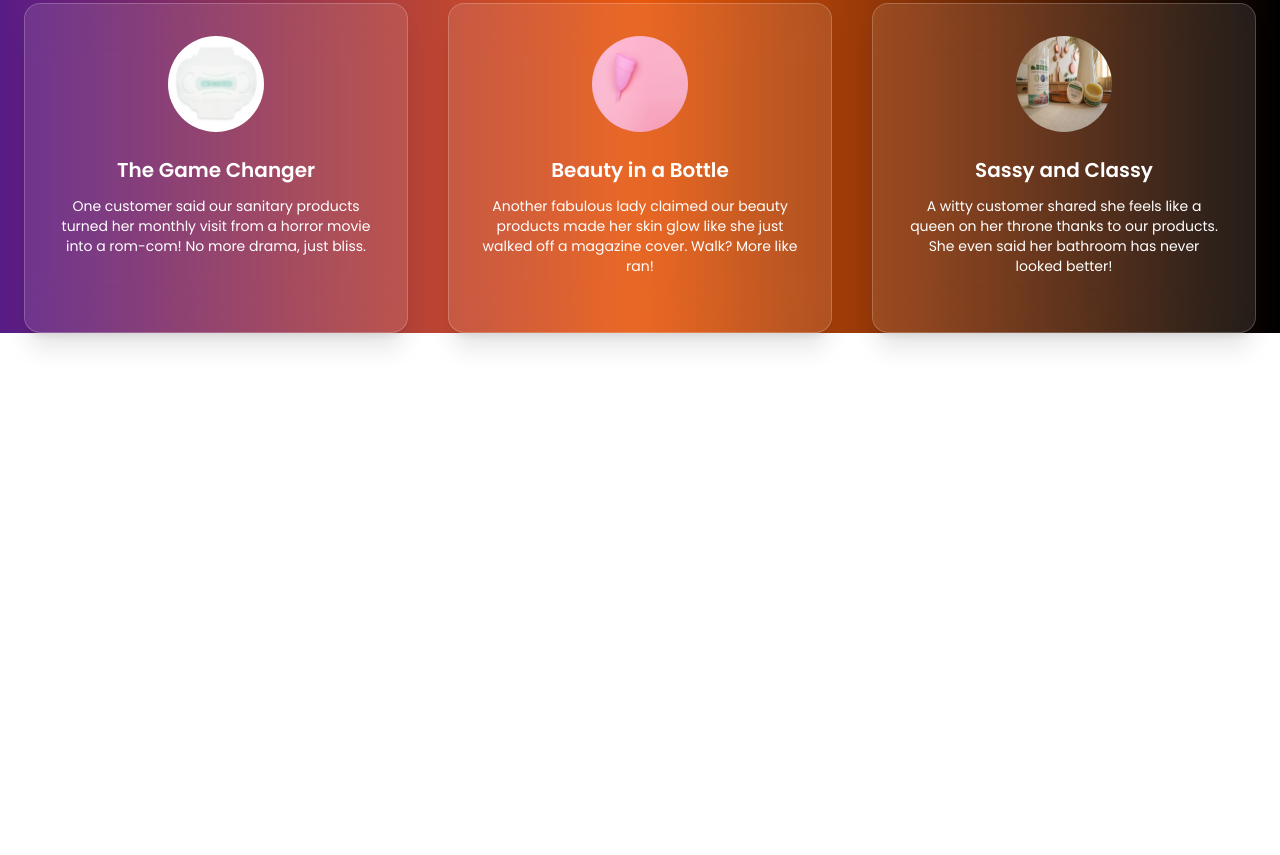
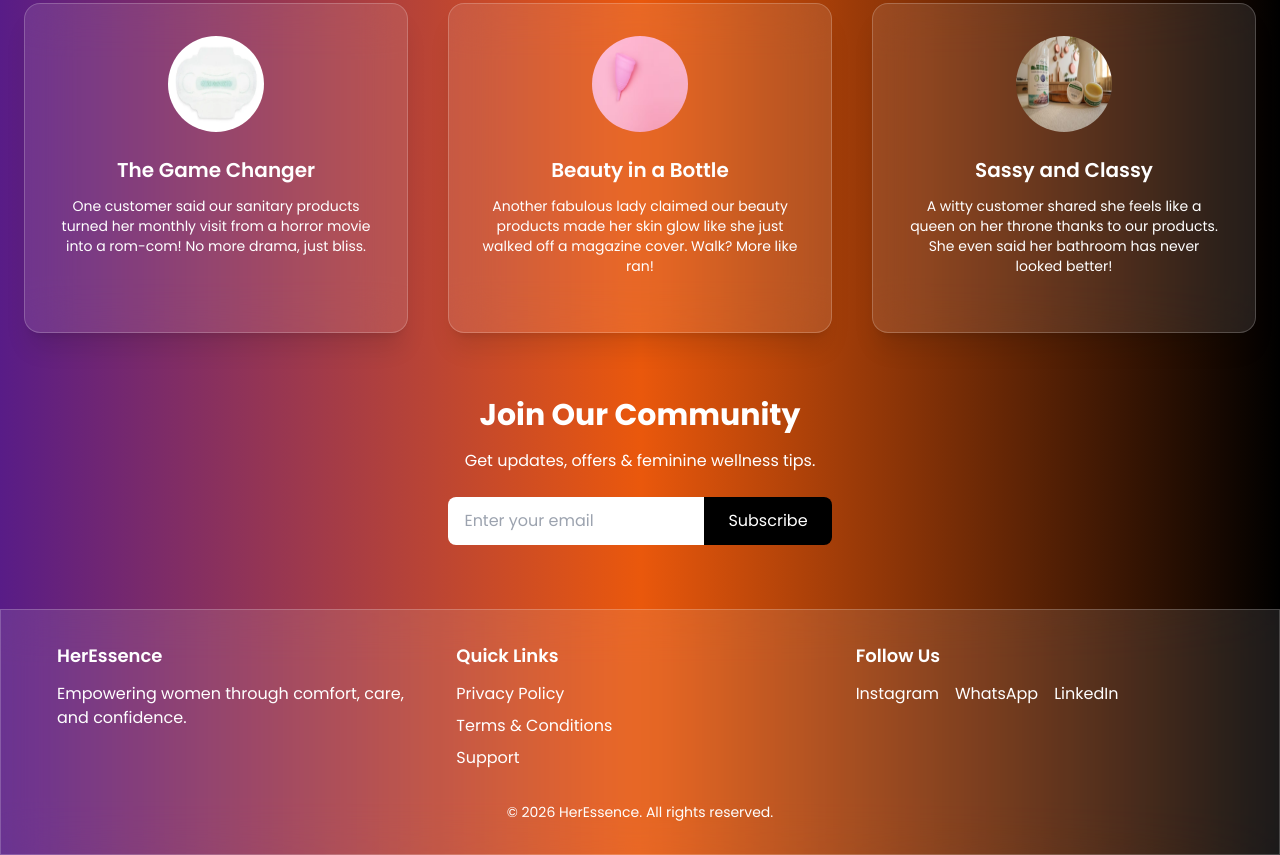
Before and after one commit to Cynthy15/E-Commerce, a plain HTML site: page index.html in a window 1280 px wide. Shown: the part 3313-4168 px from the top of the page. Before the commit the page ends 3646 px from the top, so only its background shows below. Drawn offline with nearby package versions, Linux system fonts and the light colour scheme.

Commit message:
Adding contact us and footer

```diff
--- a/index.html
+++ b/index.html
@@ -250,5 +250,48 @@
   </div>
 </section>
 
+<!-- contact us  -->
+<section class="py-16 text-white text-center">
+  <h3 class="text-3xl font-bold mb-4">Join Our Community</h3>
+  <p class="mb-6">Get updates, offers & feminine wellness tips.</p>
+  <div class="flex justify-center">
+    <input type="email" placeholder="Enter your email" class="px-4 py-3 rounded-l-lg text-black w-64 focus:outline-none">
+    <button class="bg-black px-6 rounded-r-lg">Subscribe</button>
+  </div>
+</section>
+
+<footer id="contact" class="relative p-8 backdrop-blur-xl bg-white/10 border border-white/20 shadow-xl hover:shadow-2xl transition text-white">
+  <div class="max-w-7xl mx-auto px-6 grid md:grid-cols-3 gap-8">
+
+    <div>
+      <h4 class="text-lg font-semibold text-white mb-3">HerEssence</h4>
+      <p>Empowering women through comfort, care, and confidence.</p>
+    </div>
+
+    <div>
+      <h4 class="text-lg font-semibold text-white mb-3">Quick Links</h4>
+      <ul class="space-y-2">
+        <li><a href="#" class="hover:text-white">Privacy Policy</a></li>
+        <li><a href="#" class="hover:text-white">Terms & Conditions</a></li>
+        <li><a href="#" class="hover:text-white">Support</a></li>
+      </ul>
+    </div>
+
+    <div>
+      <h4 class="text-lg font-semibold text-white mb-3">Follow Us</h4>
+      <div class="flex space-x-4">
+        <a href="#" class="hover:text-white">Instagram</a>
+        <a href="#" class="hover:text-white">WhatsApp</a>
+        <a href="#" class="hover:text-white">LinkedIn</a>
+      </div>
+    </div>
+
+  </div>
+
+  <p class="text-center text-sm mt-8">
+    © 2026 HerEssence. All rights reserved.
+  </p>
+</footer>
+
 </body>
 </html>
```
